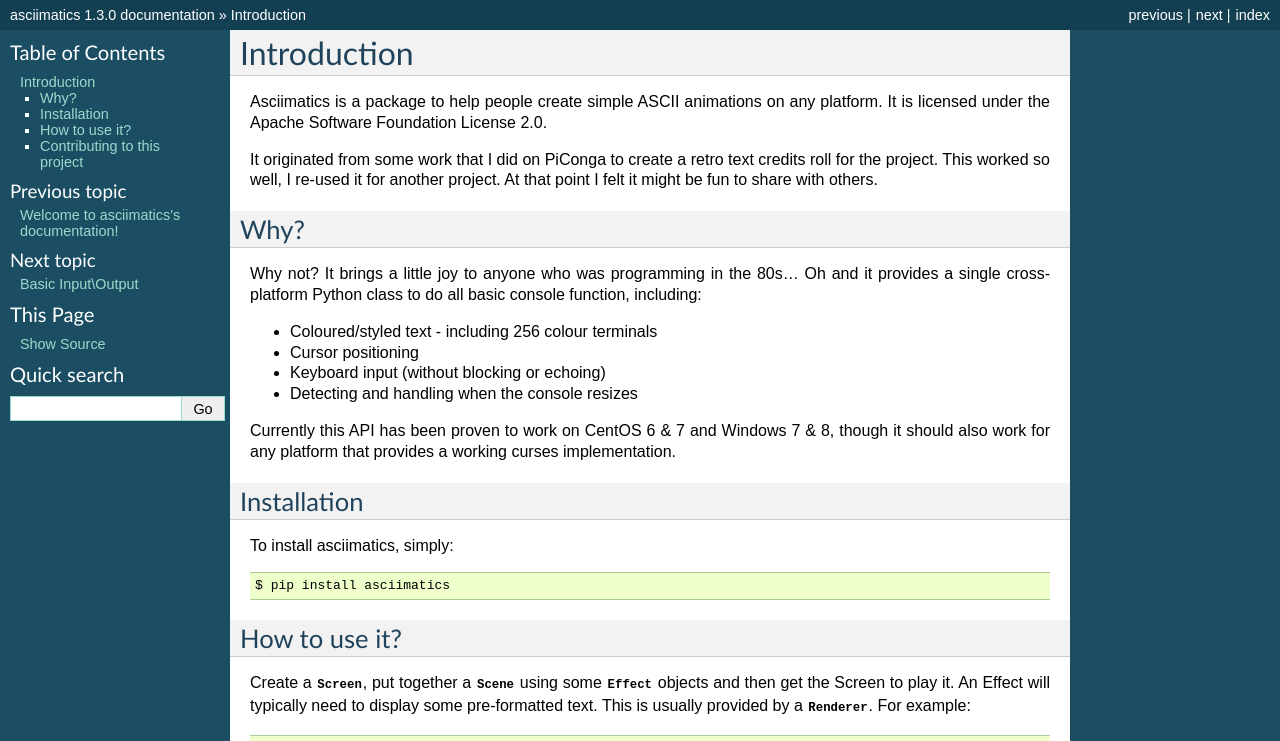
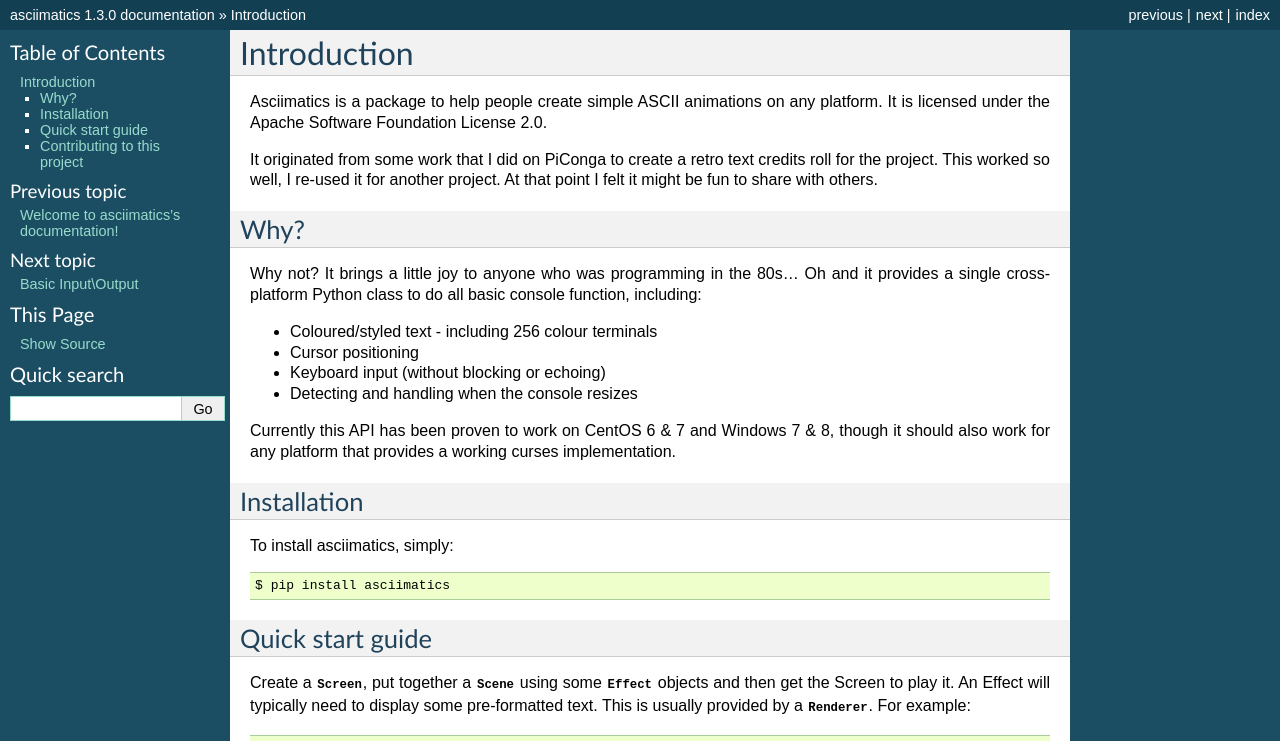
Before and after one commit to peterbrittain/asciimatics, a Sphinx documentation site: the page built from doc/source/intro.rst, in a window 1280 px wide. Shown: the top 741 px of the page. Built offline with Sphinx 7.4.7, drawn with Linux system fonts in a browser that asks for light colours.

Commit message:
Update intro.rst

```diff
--- a/doc/source/intro.rst
+++ b/doc/source/intro.rst
@@ -34,9 +34,8 @@
 
     $ pip install asciimatics
 
-
-How to use it?
---------------
+Quick start guide
+-----------------
 
 Create a :py:obj:`.Screen`, put together a :py:obj:`.Scene`
 using some :py:obj:`.Effect` objects and then get the Screen to play it.  An Effect
```
